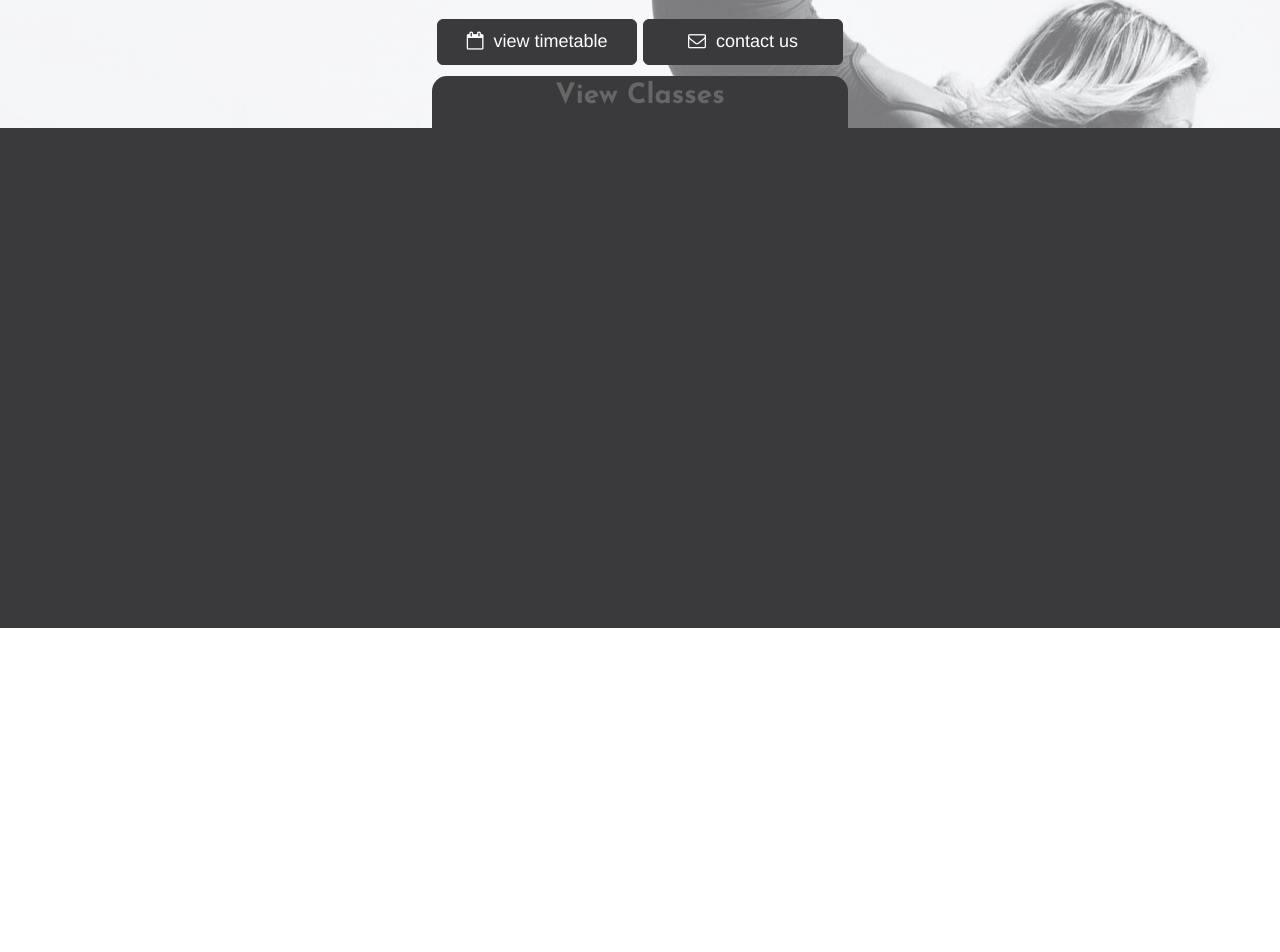
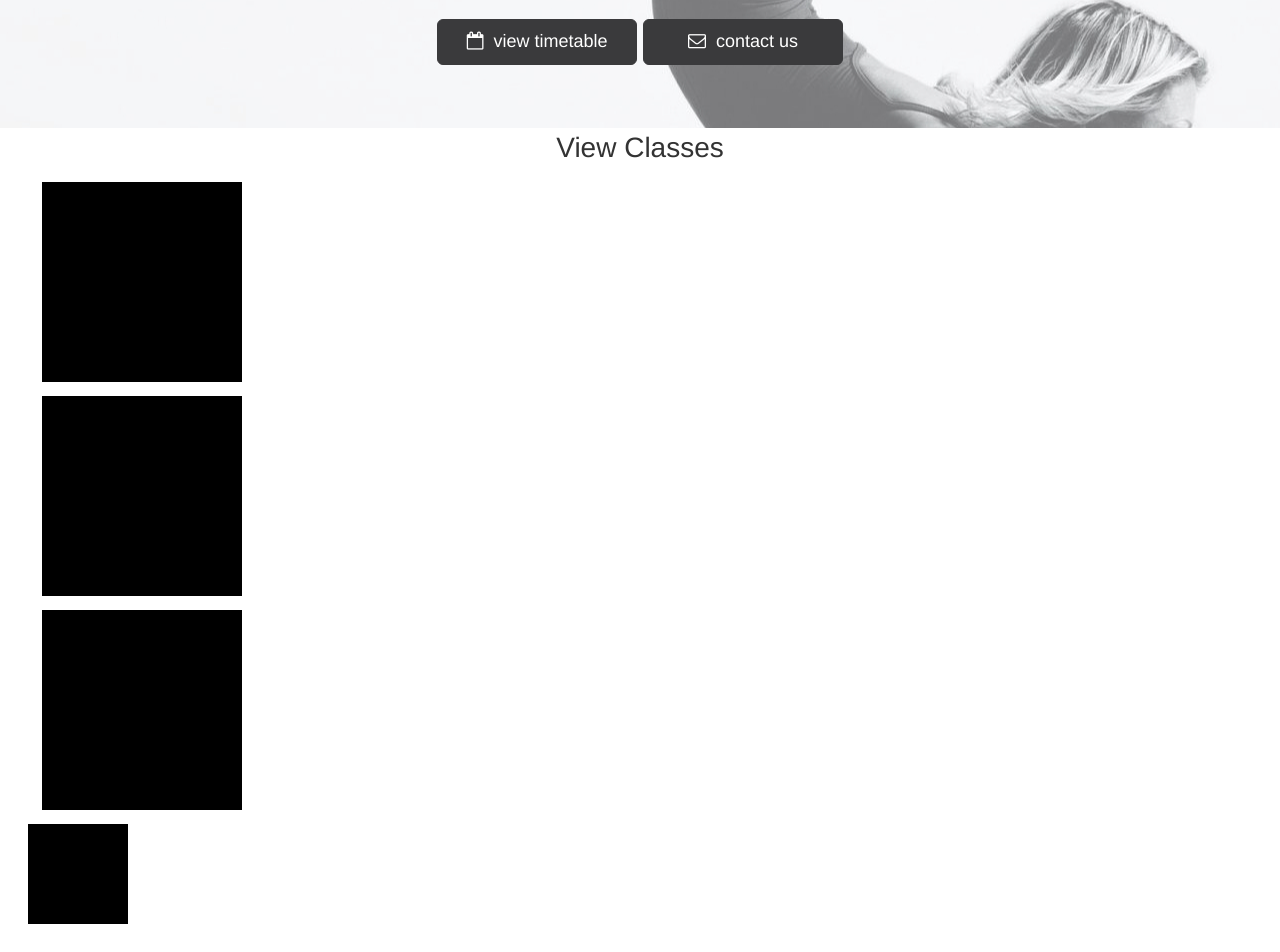
Before and after one commit to liamq82/west_clare_yoga, a plain HTML site: page index.html in a window 1280 px wide. Shown: the part 500-1452 px from the top of the page. Before the commit the page ends 1158 px from the top, so only its background shows below. Drawn offline with Linux system fonts and the light colour scheme; a web font is replaced by a local one.

Commit message:
added second jumbo template

```diff
--- a/css/style.css
+++ b/css/style.css
@@ -71,8 +71,34 @@ a:hover, a:link, a:active
   color:#666666;
 }
 
+#jumbo-two-tmp {
+  text-align: center;
+}
+
+#jumbo-two-tmp-container {
+  padding-left: 2em;
+  padding-right: 2em;
+}
+
+#classes-description {
+  width: 100px;
+  height: 100px;
+  background-color: black;
+}
+
+#view-classes-text {
+  font-size: 2em;
+}
+
+#thumbnail-1 {
+  margin: 1em;
+  width: 200px;
+  height: 200px;
+  background-color: black;
+}
+
 #jumbo-two {
-  margin-top:0px;
+  margin-top:300px;
   background-color:#fff;
 }
 
--- a/index.html
+++ b/index.html
@@ -44,6 +44,17 @@
 					</div>
     			</div>
 			</div>
+			<div id='jumbo-two-tmp'>
+				<div id='jumbo-two-tmp-container'>
+					<span id='view-classes-text'>View Classes</span>
+					<div id='classes-thumbnails'>
+						<div id='thumbnail-1'></div>
+						<div id='thumbnail-1'></div>
+						<div id='thumbnail-1'></div>
+					</div>
+					<div id='classes-description'></div>
+				</div>
+			</div>
 			<div id="jumbo-two" class="jumbotron">
     			<div class="row" style="height:1px">
     				<div class="col-lg-4"></div>
```
